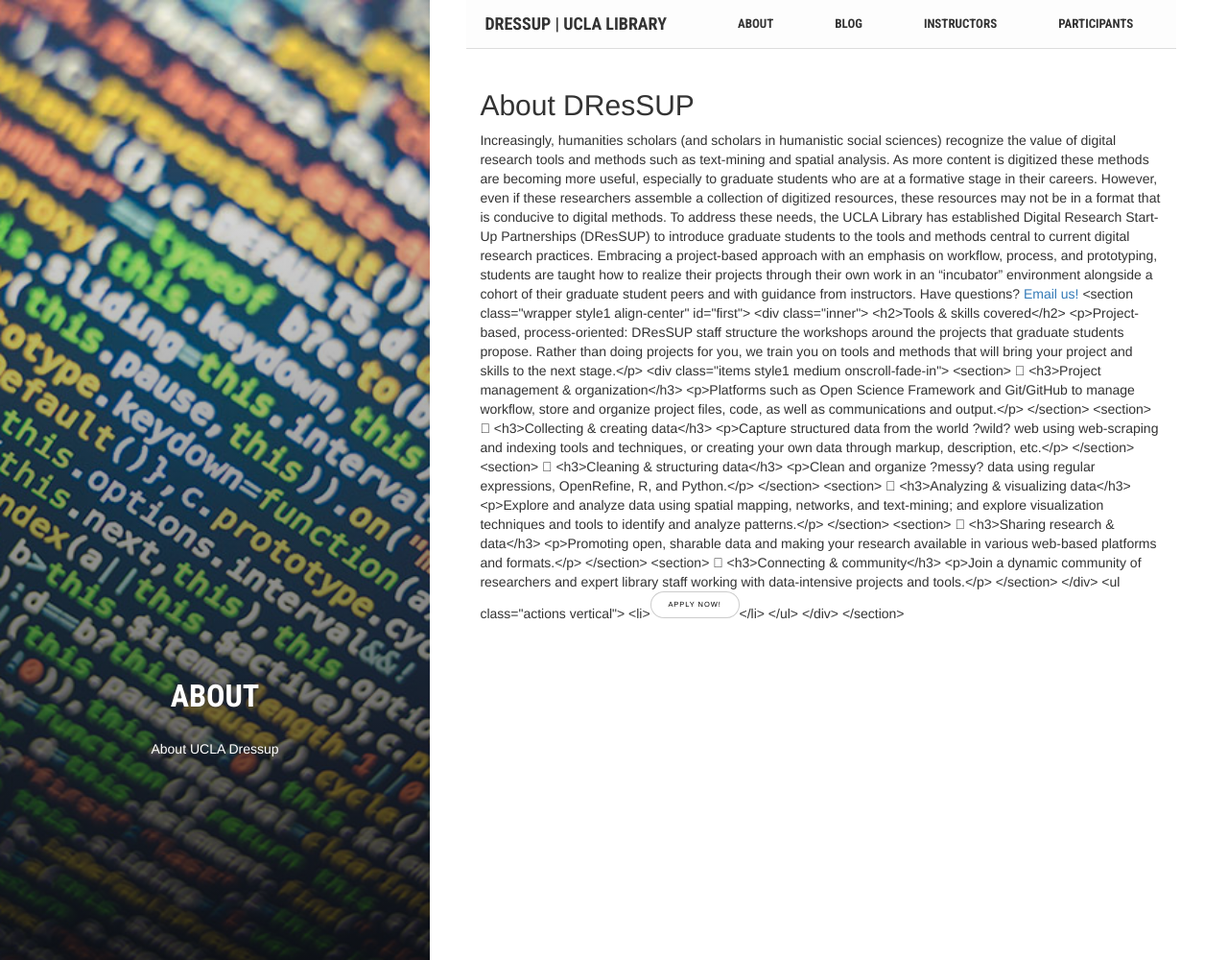
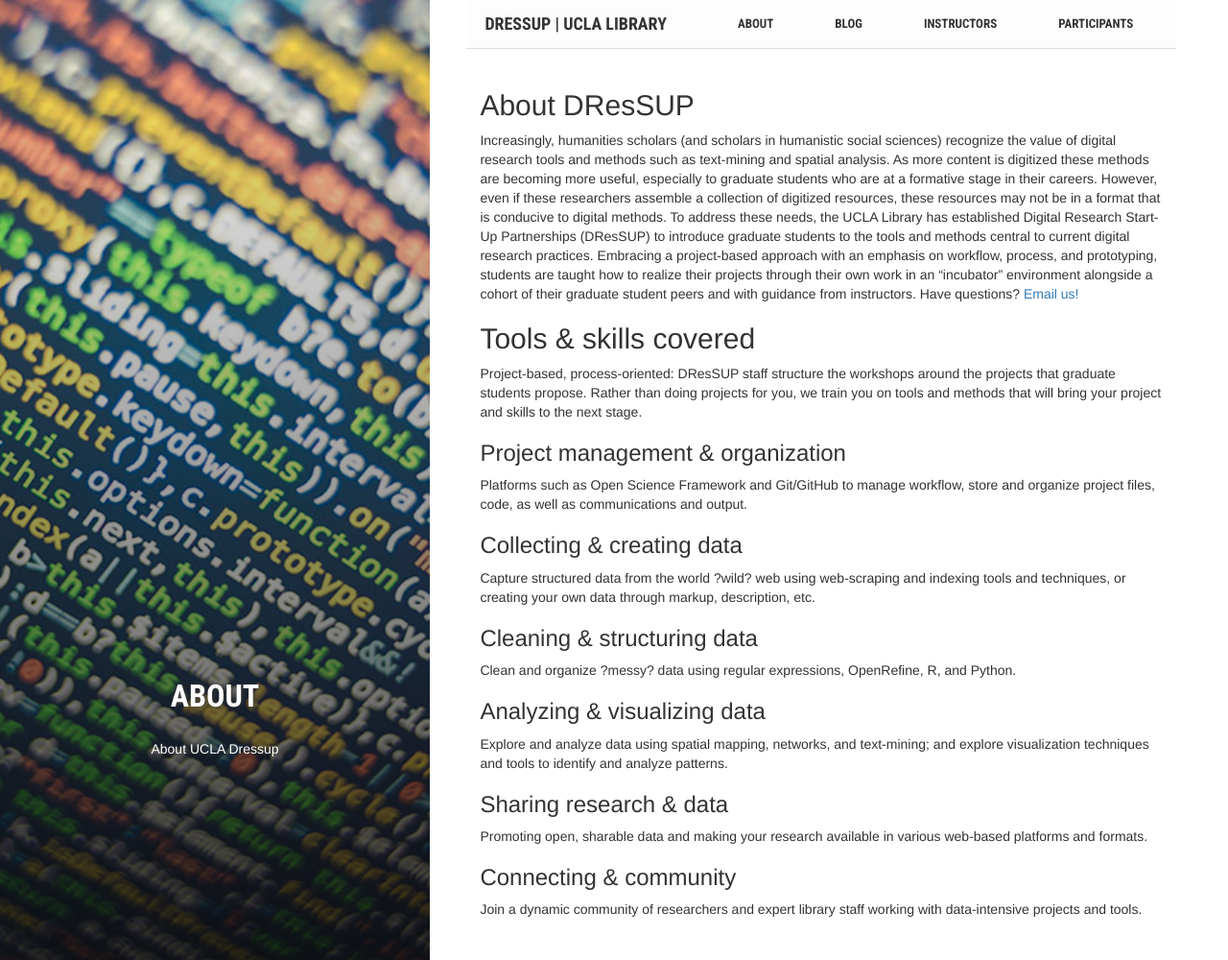
Before and after one commit to dnoneill/dressup-rebuild, a Jekyll site: the page built from about.md, in a window 1280 px wide and 1000 px high. Shown: the whole window at 96% size. Built offline with Jekyll 4.4.1, drawn with Linux system fonts in a browser that asks for light colours.

Commit message:
removed html from about page

```diff
--- a/about.md
+++ b/about.md
@@ -10,44 +10,18 @@
 ## About DResSUP
 
 Increasingly, humanities scholars (and scholars in humanistic social sciences) recognize the value of digital research tools and methods such as text-mining and spatial analysis. As more content is digitized these methods are becoming more useful, especially to graduate students who are at a formative stage in their careers. However, even if these researchers assemble a collection of digitized resources, these resources may not be in a format that is conducive to digital methods. To address these needs, the UCLA Library has established Digital Research Start-Up Partnerships (DResSUP) to introduce graduate students to the tools and methods central to current digital research practices. Embracing a project-based approach with an emphasis on workflow, process, and prototyping, students are taught how to realize their projects through their own work in an "incubator" environment alongside a cohort of their graduate student peers and with guidance from instructors. Have questions? <a href="mailto:zoe@library.ucla.edu">Email us!</a>
-        <section class="wrapper style1 align-center" id="first">
-            <div class="inner">
-                <h2>Tools & skills covered</h2>
-                <p>Project-based, process-oriented: DResSUP staff structure the workshops around the projects that graduate students propose.  Rather than doing projects for you, we train you on tools and methods that will bring your project and skills to the next stage.</p>
-                <div class="items style1 medium onscroll-fade-in">
-                    <section>
-                        <span class="icon style2 major fa-diamond"></span>
-                        <h3>Project management & organization</h3>
-                        <p>Platforms such as Open Science Framework and Git/GitHub to manage workflow, store and organize project files, code, as well as communications and output.</p>
-                    </section>
-                    <section>
-                        <span class="icon style2 major fa-code"></span>
-                        <h3>Collecting & creating data</h3>
-                        <p>Capture structured data from the world ?wild? web using web-scraping and indexing tools and techniques, or creating your own data through markup, description, etc.</p>
-                    </section>
-                    <section>
-                        <span class="icon style2 major fa-table"></span>
-                        <h3>Cleaning & structuring data</h3>
-                        <p>Clean and organize ?messy? data using regular expressions, OpenRefine, R, and Python.</p>
-                    </section>
-                    <section>
-                        <span class="icon style2 major fa-bar-chart"></span>
-                        <h3>Analyzing & visualizing data</h3>
-                        <p>Explore and analyze data using spatial mapping, networks, and text-mining; and explore visualization techniques and tools to identify and analyze patterns.</p>
-                    </section>
-                    <section>
-                        <span class="icon style2 major fa-paper-plane"></span>
-                        <h3>Sharing research & data</h3>
-                        <p>Promoting open, sharable data and making your research available in various web-based platforms and formats.</p>
-                    </section>
-                    <section>
-                        <span class="icon style2 major fa-share-alt"></span>
-                        <h3>Connecting & community</h3>
-                        <p>Join a dynamic community of researchers and expert library staff working with data-intensive projects and tools.</p>
-                    </section>
-                </div>
-                <ul class="actions vertical">
-                    <li><a href="" class="button">Apply now!</a></li>
-                </ul>
-            </div>
-        </section>
+## Tools & skills covered
+
+Project-based, process-oriented: DResSUP staff structure the workshops around the projects that graduate students propose.  Rather than doing projects for you, we train you on tools and methods that will bring your project and skills to the next stage.
+### Project management & organization
+Platforms such as Open Science Framework and Git/GitHub to manage workflow, store and organize project files, code, as well as communications and output.
+### Collecting & creating data
+Capture structured data from the world ?wild? web using web-scraping and indexing tools and techniques, or creating your own data through markup, description, etc.
+### Cleaning & structuring data
+Clean and organize ?messy? data using regular expressions, OpenRefine, R, and Python.
+### Analyzing & visualizing data
+Explore and analyze data using spatial mapping, networks, and text-mining; and explore visualization techniques and tools to identify and analyze patterns.
+### Sharing research & data
+Promoting open, sharable data and making your research available in various web-based platforms and formats.
+### Connecting & community
+Join a dynamic community of researchers and expert library staff working with data-intensive projects and tools.
```
